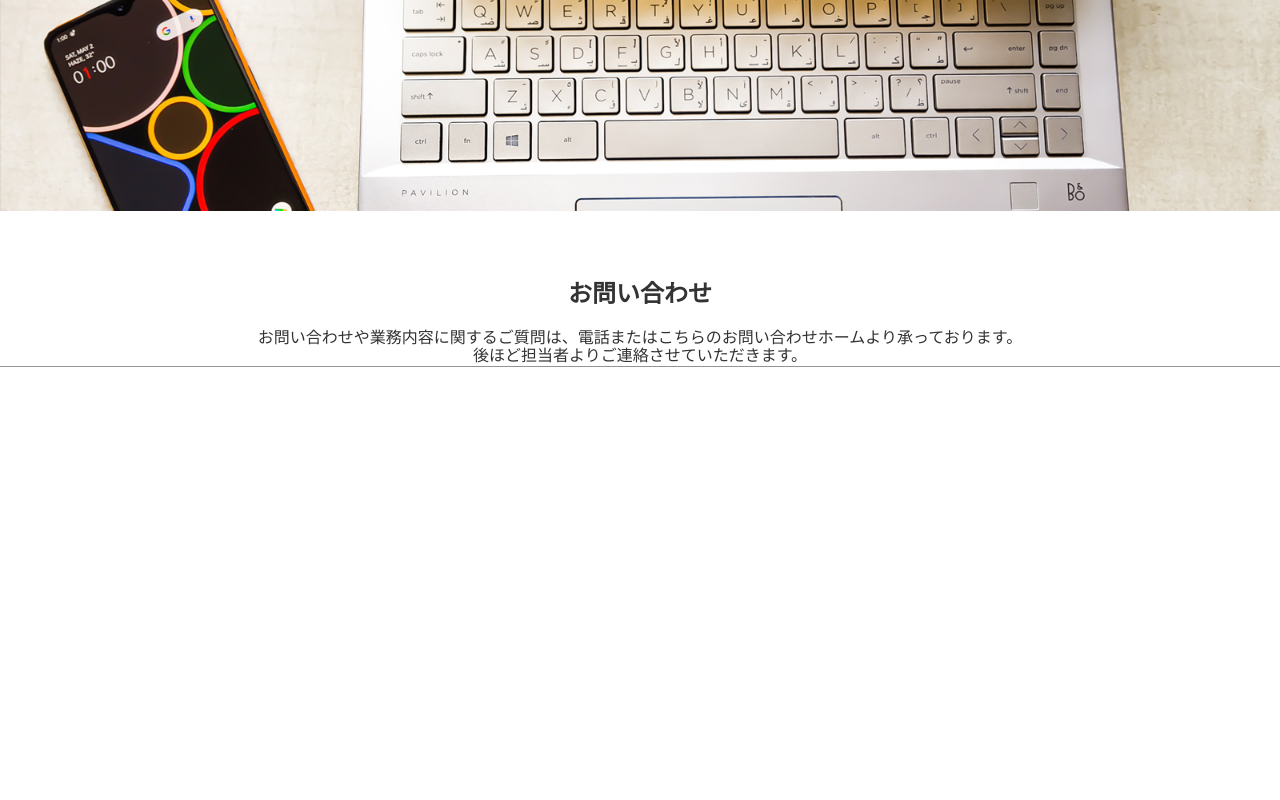
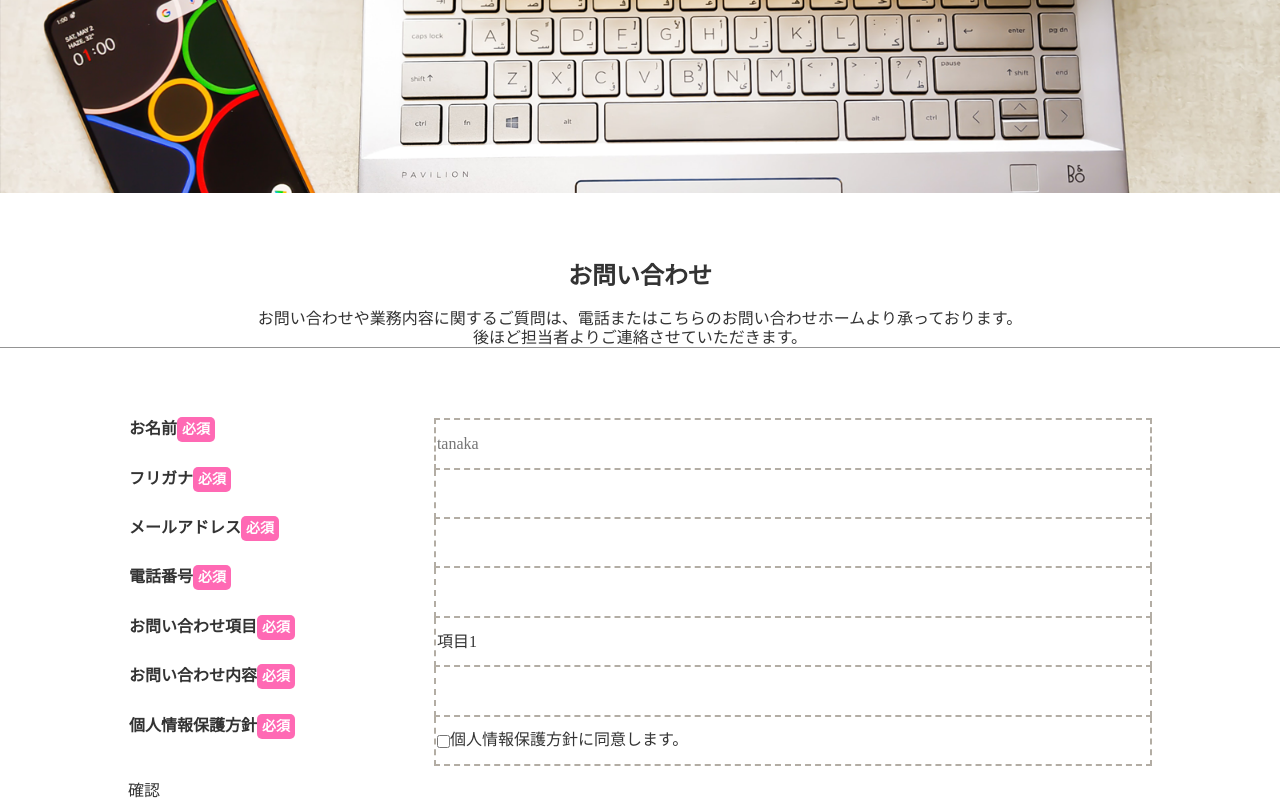
Before and after one commit to hosono-fuka/contact, a plain HTML site: page index.html in a window 1280 px wide. Shown: the part 388-1188 px from the top of the page. Before the commit the page ends 825 px from the top, so only its background shows below. Drawn offline with Linux system fonts and the light colour scheme.

Commit message:
index修正

```diff
--- a/index.html
+++ b/index.html
@@ -28,7 +28,7 @@
     <li><a href="javascript:void(0)">メニュー02</a></li>
     <li><a href="javascript:void(0)">メニュー03</a></li>
   </ul>
-</div><
+</div>
 <div class="mv">
 	<h1><img src="mv.png" alt=""></h1>
 </div>
@@ -40,4 +40,22 @@
      後ほど担当者よりご連絡させていただきます。</p>
     </div>
   </div>
+  <div class="contact-form">
+    <div class="wrapper">
+      <form method="" action="">
+        <table>
+          <tr><th>お名前<span class="hisu">必須</span></th><td><input type="text"  placeholder="tanaka"></td></tr>
+          <tr><th>フリガナ<span class="hisu">必須</span></th><td><input type="text"></td></tr>
+          <tr><th>メールアドレス<span class="hisu">必須</span></th><td><input type="email"></td></tr>
+          <tr><th>電話番号<span class="hisu">必須</span></th><td><input type="tel"></td></tr>
+          <tr><th>お問い合わせ項目<span class="hisu">必須</span></th>
+            <td><select name="項目" id="">
+            <option value="項目">項目1</option><option value="項目">項目2</option></select></td></tr>
+          <tr><th>お問い合わせ内容<span class="hisu">必須</span></th><td><input type="text"></td></tr>
+          <tr><th>個人情報保護方針<span class="hisu">必須</span></th><td><input type="checkbox"><label for="agree">個人情報保護方針<i></i>に同意します。</label></td></tr>
+        </table>
+        <input type="button" value="確認">
+      </form>
+    </div>
+  </div>
 </main>
--- a/stylesheet.CSS
+++ b/stylesheet.CSS
@@ -88,3 +88,29 @@ img{
   font-size: 16px;
   margin-bottom: 70px;
 }
+.contact-form{
+	width:80%;
+	margin:0 auto;
+}
+.contact-form table, .contact-form .submit-btn{
+	width:100%;
+			margin-bottom:15px;
+}
+.contact-form th{
+	text-align:left;
+	width:30%;
+	vertical-align:top;
+	padding-bottom: 30px;
+}
+.contact-form td{
+	width:70%;
+	margin: 2em auto;
+	border:dashed 2px #b3ada4;/
+}
+.hisu{
+	font-size: 14px;
+	color: #ffffff;
+	background-color: hotpink;
+	padding: 5px;
+	border-radius: 5px;
+}
```
